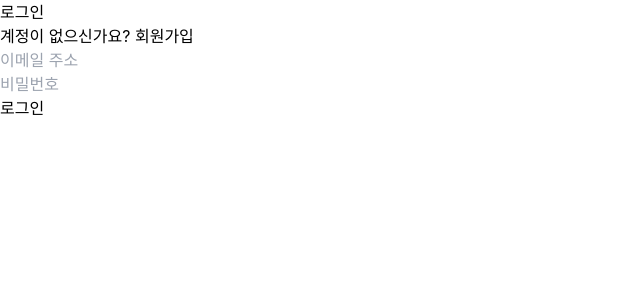
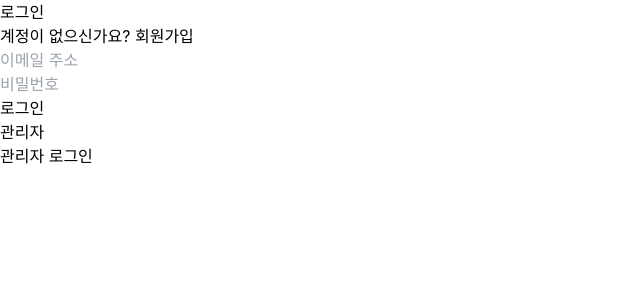
Before and after one commit to zzonge0730/2025_SEASONTHON_TEAM_92_FE, a React (Vite) app: page / in a window 1280 px wide. Shown: the top 300 px of the page, without its empty margins (0-640 px from the left). Built offline with nearby package versions, Linux system fonts and the light colour scheme.

Commit message:
feat: Add admin login functionality
- Add admin login button to AuthForm
- Implement admin login flow with AdminLogin component
- Add admin authentication handlers in App.tsx
- Fix API endpoint path for admin login
- Complete admin dashboard routing
- Add proper admin role handling

```diff
--- a/src/App.tsx
+++ b/src/App.tsx
@@ -8,6 +8,7 @@
 import ReportView from './pages/ReportView';
 import SharedReportView from './pages/SharedReportView';
 import AuthForm from './components/AuthForm';
+import AdminLogin from './components/AdminLogin';
 import AdminDashboard from './components/AdminDashboard';
 import AnonymousReport from './components/AnonymousReport';
 import NegotiationGuide from './components/NegotiationGuide';
@@ -20,6 +21,7 @@
 function App() {
   const [currentUser, setCurrentUser] = useState<User | null>(null);
   const [isLoading, setIsLoading] = useState(true);
+  const [showAdminLogin, setShowAdminLogin] = useState(false);
 
   useEffect(() => {
     const savedUser = localStorage.getItem('currentUser');
@@ -41,10 +43,23 @@
 
   const handleLogout = () => {
     setCurrentUser(null);
+    setShowAdminLogin(false);
     localStorage.removeItem('currentUser');
   };
 
-  // ... other handlers
+  const handleAdminLogin = () => {
+    setShowAdminLogin(true);
+  };
+
+  const handleAdminAuthSuccess = (admin: User) => {
+    setCurrentUser(admin);
+    setShowAdminLogin(false);
+    localStorage.setItem('currentUser', JSON.stringify(admin));
+  };
+
+  const handleBackToMain = () => {
+    setShowAdminLogin(false);
+  };
 
   const AppContent = () => {
     if (isLoading) {
@@ -52,8 +67,15 @@
     }
 
     if (!currentUser) {
-      // ... Login/Register Forms
-      return <AuthForm onAuthSuccess={handleAuthSuccess} />;
+      if (showAdminLogin) {
+        return (
+          <AdminLogin
+            onAdminLogin={handleAdminAuthSuccess}
+            onBack={handleBackToMain}
+          />
+        );
+      }
+      return <AuthForm onAuthSuccess={handleAuthSuccess} onAdminLogin={handleAdminLogin} />;
     }
 
     // After login, check if location is verified
--- a/src/components/AdminLogin.tsx
+++ b/src/components/AdminLogin.tsx
@@ -22,8 +22,8 @@
     setIsLoading(true);
     try {
       // 관리자 인증 (실제로는 서버에서 처리)
-      const baseUrl = import.meta.env.VITE_API_BASE_URL || 'http://localhost:8891/api';
-      const url = baseUrl.endsWith('/api') ? `${baseUrl}/admin/login` : `${baseUrl}/api/admin/login`;
+      const baseUrl = import.meta.env.VITE_API_BASE_URL || 'http://localhost:8891';
+      const url = `${baseUrl}/api/admin/login`;
       const response = await fetch(url, {
         method: 'POST',
         headers: {
--- a/src/components/AuthForm.tsx
+++ b/src/components/AuthForm.tsx
@@ -6,9 +6,10 @@
 
 interface AuthFormProps {
   onAuthSuccess: (user: User) => void;
+  onAdminLogin?: () => void;
 }
 
-const AuthForm: React.FC<AuthFormProps> = ({ onAuthSuccess }) => {
+const AuthForm: React.FC<AuthFormProps> = ({ onAuthSuccess, onAdminLogin }) => {
   const [isLoginView, setIsLoginView] = useState(true);
   const [isLoading, setIsLoading] = useState(false);
 
@@ -126,6 +127,29 @@
             </button>
           </div>
         </form>
+
+        {/* 관리자 로그인 버튼 */}
+        {isLoginView && onAdminLogin && (
+          <div className="mt-6">
+            <div className="relative">
+              <div className="absolute inset-0 flex items-center">
+                <div className="w-full border-t border-gray-300" />
+              </div>
+              <div className="relative flex justify-center text-sm">
+                <span className="px-2 bg-gray-50 text-gray-500">관리자</span>
+              </div>
+            </div>
+            <div className="mt-6">
+              <button
+                type="button"
+                onClick={onAdminLogin}
+                className="w-full flex justify-center py-2 px-4 border border-gray-300 rounded-md shadow-sm bg-white text-sm font-medium text-gray-700 hover:bg-gray-50 focus:outline-none focus:ring-2 focus:ring-offset-2 focus:ring-indigo-500"
+              >
+                관리자 로그인
+              </button>
+            </div>
+          </div>
+        )}
       </div>
     </div>
   );
```
